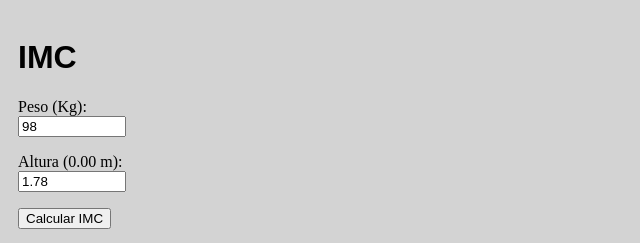
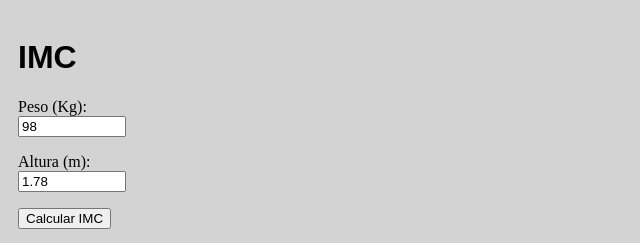
Before and after one commit to alopesmga/Calculadora-IMC, a plain HTML site: page index.html in a window 1280 px wide. Shown: the top 243 px of the page, 0-640 px from the left. Drawn offline with Linux system fonts and the light colour scheme; files that its build step writes are made by us from their sources; files whose address does not match are found by name.

Commit message:
Update index.html

```diff
--- a/index.html
+++ b/index.html
@@ -18,7 +18,7 @@
     </p>
 
     <p>
-      <label for="input-height">Altura (0.00 m): </label><br />
+      <label for="input-height">Altura (m): </label><br />
       <input id="input-height" type="number" value="1.78" step="0.01" />
     </p>
 
```
